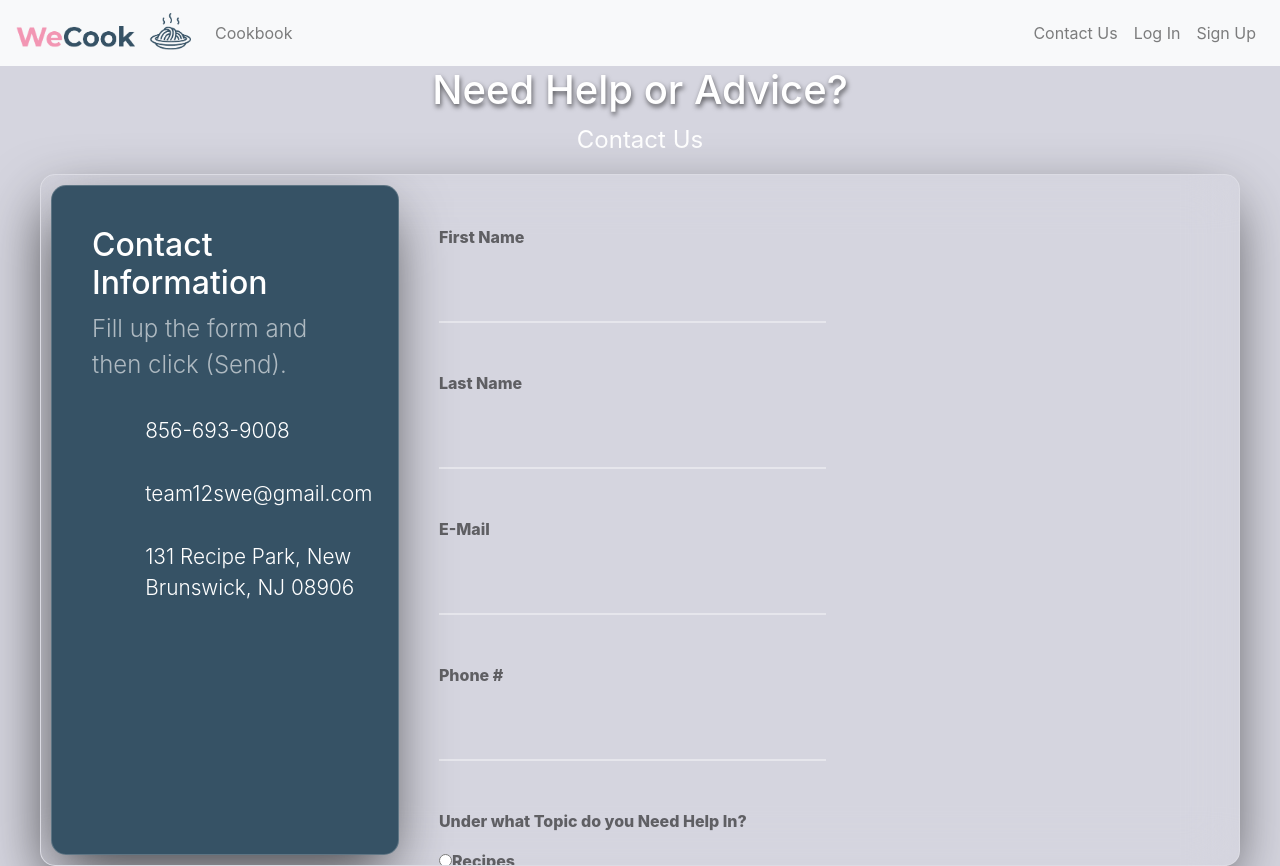
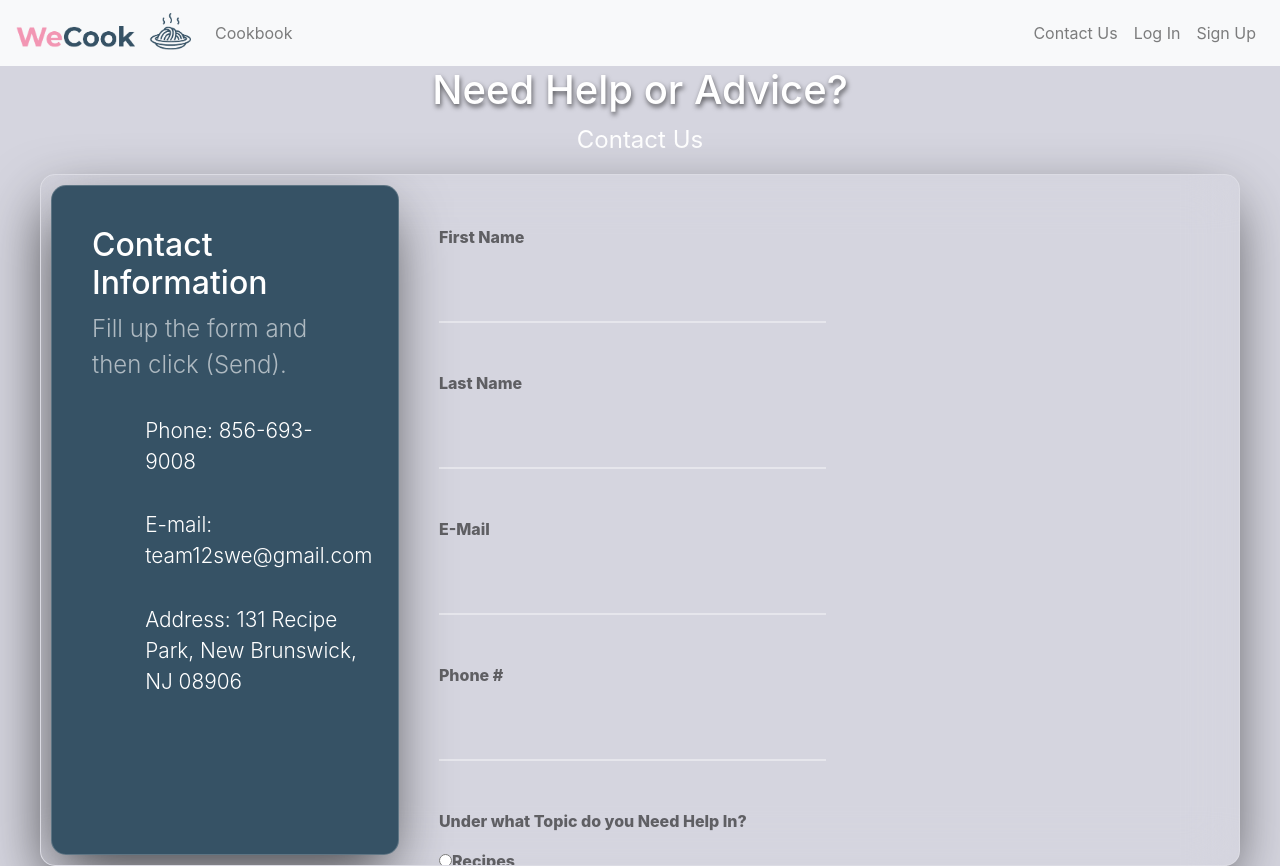
Before and after one commit to rtumalle0518/WeCook, a React (Create React App) app: page /ContactUs in a window 1280 px wide. Built offline with nearby package versions, Linux system fonts and the light colour scheme; no server answers; a web font is replaced by a local one.

Commit message:
Updated Contact Page

```diff
--- a/src/components/ContactUs.js
+++ b/src/components/ContactUs.js
@@ -21,15 +21,15 @@ export default function ContactUs(){
                         </h4>
                         <p> Fill up the form and then click (Send). </p>
                         <div className="icon-text">
-                        <i class="fa fa-phone" aria-hidden="true"></i>
-                            <span>856-693-9008</span>
+                        <i className="fa fa-address-book-o" aria-hidden="true"></i>
+                            <span>Phone: 856-693-9008</span>
                         </div><div className="icon-text">
                         <i className="fa fa-address-book-o" aria-hidden="true"></i>
-                            <span>team12swe@gmail.com</span>
+                            <span>E-mail: team12swe@gmail.com</span>
                         </div>
                         <div className="icon-text">
                         <i class="fa fa-map-marker" aria-hidden="true"></i>
-                            <span>131 Recipe Park, New Brunswick, NJ 08906</span>
+                            <span>Address: 131 Recipe Park, New Brunswick, NJ 08906</span>
                         </div>
                         <div className="social-media">
                             <a href="$"className="icon-circle">
```
